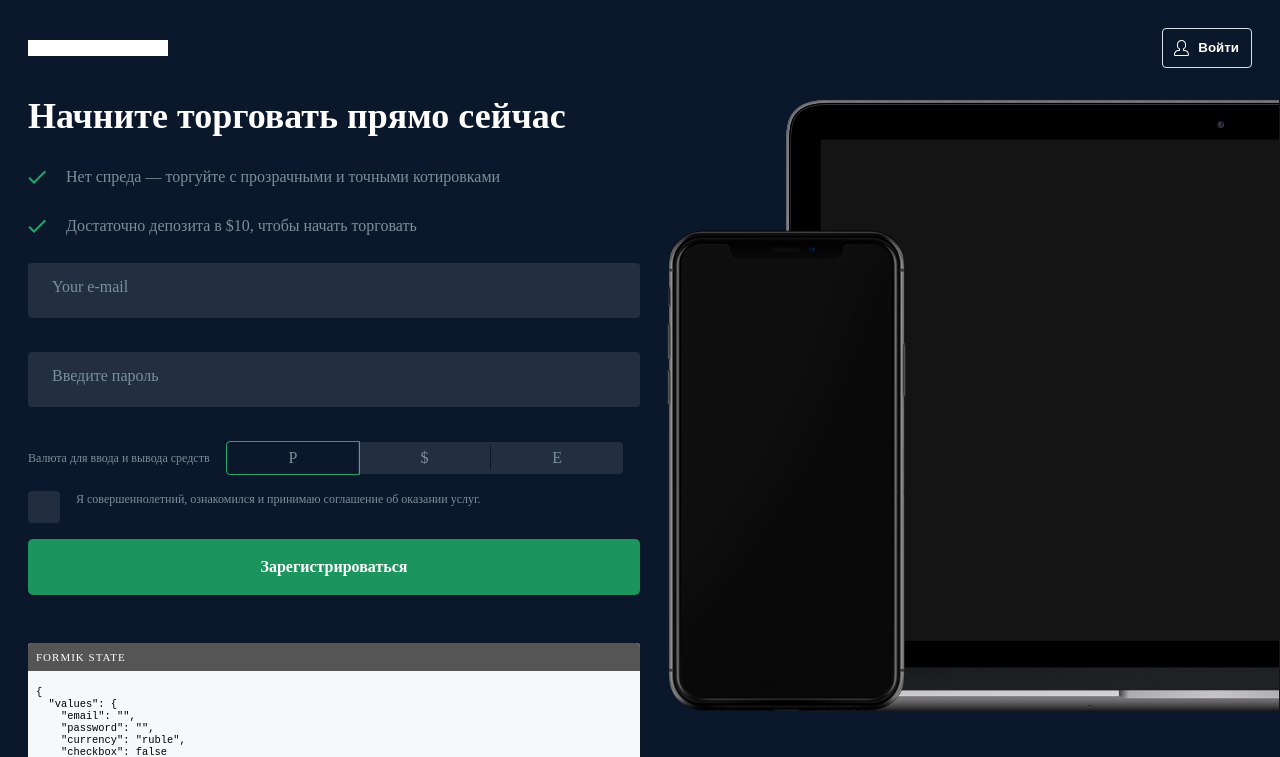
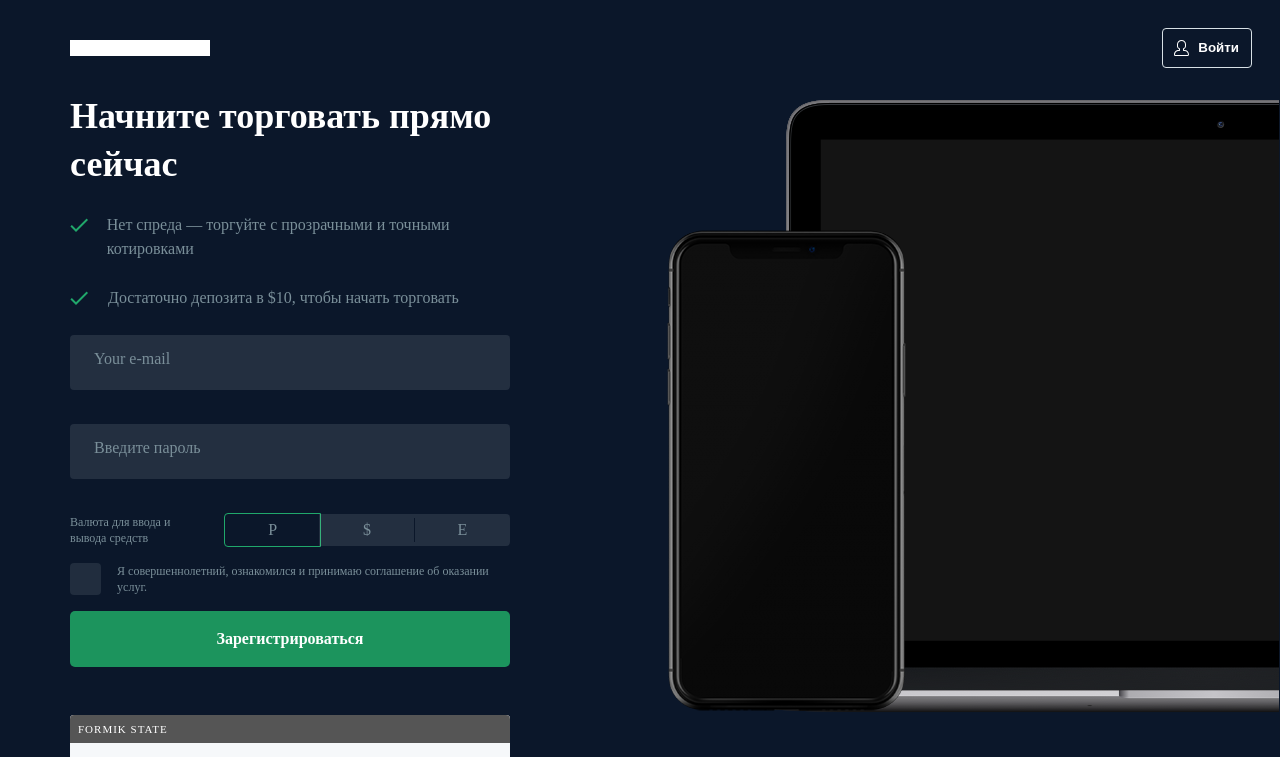
Before and after one commit to hornuglan/Dataduck-test-task, a React (Create React App) app: page / in a window 1280 px wide. Shown: the top 757 px of the page. Built offline with nearby package versions, Linux system fonts and the light colour scheme.

Commit message:
styles for form were changed

```diff
--- a/src/components/ErrorMessage.js
+++ b/src/components/ErrorMessage.js
@@ -1,8 +1,8 @@
 import React from 'react';
 
-const ErrorMessage = () => (
+const ErrorMessage = (props) => (
     <div className="error-message">
-            {this.props.error}
+            {props.error}
         </div>
 )
 
--- a/src/components/ErrorPopUp.js
+++ b/src/components/ErrorPopUp.js
@@ -1,9 +1,9 @@
 import React from 'react';
 
-const ErrorPopUp = () => (
+const ErrorPopUp = (props) => (
     <div className="popup">
     <div className="popup__wrapper">
-        {this.props.error}
+        {props.error}
     </div>
     <div className="popup__tail"></div>
 </div>
--- a/src/components/SignUpForm.js
+++ b/src/components/SignUpForm.js
@@ -48,7 +48,7 @@ const FormValid = ({values, errors, touched}) => (
                     <div className="form__wrapper">
                         <label className="checkbox">
                         {touched.checkbox && errors.checkbox && <ErrorPopUp error={errors.checkbox} />}
-                            <Field className="checkbox__input" type="checkbox" name="checkbox" defaultChecked={values.checkbox} />
+                            <Field className="checkbox__input" type="checkbox" name="checkbox" checked={values.checkbox} />
                             <span className="checkbox__label"></span>
                             <p className="checkbox__assignment">Я совершеннолетний, ознакомился и принимаю соглашение об оказании услуг.</p>
                         </label>
--- a/src/stylesheets/style.css
+++ b/src/stylesheets/style.css
@@ -38,7 +38,8 @@
   padding-right: 20px;
 }
 .form-wrapper {
-  width: 50%;
+  width: 440px;
+  padding-left: 42px;
 }
 .image {
   position: relative;
@@ -57,9 +58,6 @@
   .wrapper {
     max-width: 1120px;
   }
-  .form-wrapper {
-    width: 100%;
-  }
   .text {
     -webkit-box-pack: center;
             justify-content: center;
@@ -67,7 +65,8 @@
 }
 @media screen and (max-width: 768px) {
   .form-wrapper {
-    width: 100 $;
+    width: 100%;
+    padding-left: 0;
   }
   .text__title {
     text-align: center;
@@ -339,6 +338,7 @@
 }
 .header .line-wrapper {
   width: 140px;
+  padding-left: 42px;
 }
 .header .line {
   width: 100%;
@@ -348,6 +348,11 @@
   width: 100%;
   height: 16px;
   background-color: #fff;
+}
+@media screen and (max-width: 768px) {
+  .header .line-wrapper {
+    padding-left: 0;
+  }
 }
 .signIn__button {
   display: -webkit-box;
--- a/src/stylesheets/stylus/_app.styl
+++ b/src/stylesheets/stylus/_app.styl
@@ -31,7 +31,8 @@
       margin-top: 5px
       padding-right: 20px
 .form-wrapper
-  width: 50%
+  width: 440px
+  padding-left: 42px
 .image
   position: relative
   margin: 32px 0
@@ -47,16 +48,13 @@
 @media screen and (max-width: 1120px)
     .wrapper
       max-width: 1120px
-    .form-wrapper
-      width: 100%
     .text
       justify-content: center
-    .image
-      // display: none
 
 @media screen and (max-width: 768px)
     .form-wrapper
-      width: 100$
+      width: 100%
+      padding-left: 0
     .text
       &__title
         text-align: center
--- a/src/stylesheets/stylus/_header.styl
+++ b/src/stylesheets/stylus/_header.styl
@@ -8,6 +8,7 @@
     align-items: center
   .line-wrapper
     width: 140px
+    padding-left: 42px
   .line
     width: 100%
     &__inner
@@ -15,3 +16,8 @@
       width: 100%
       height: 16px
       background-color: secondary-text
+
+@media screen and (max-width: 768px)
+  .header
+    .line-wrapper
+      padding-left: 0
```
